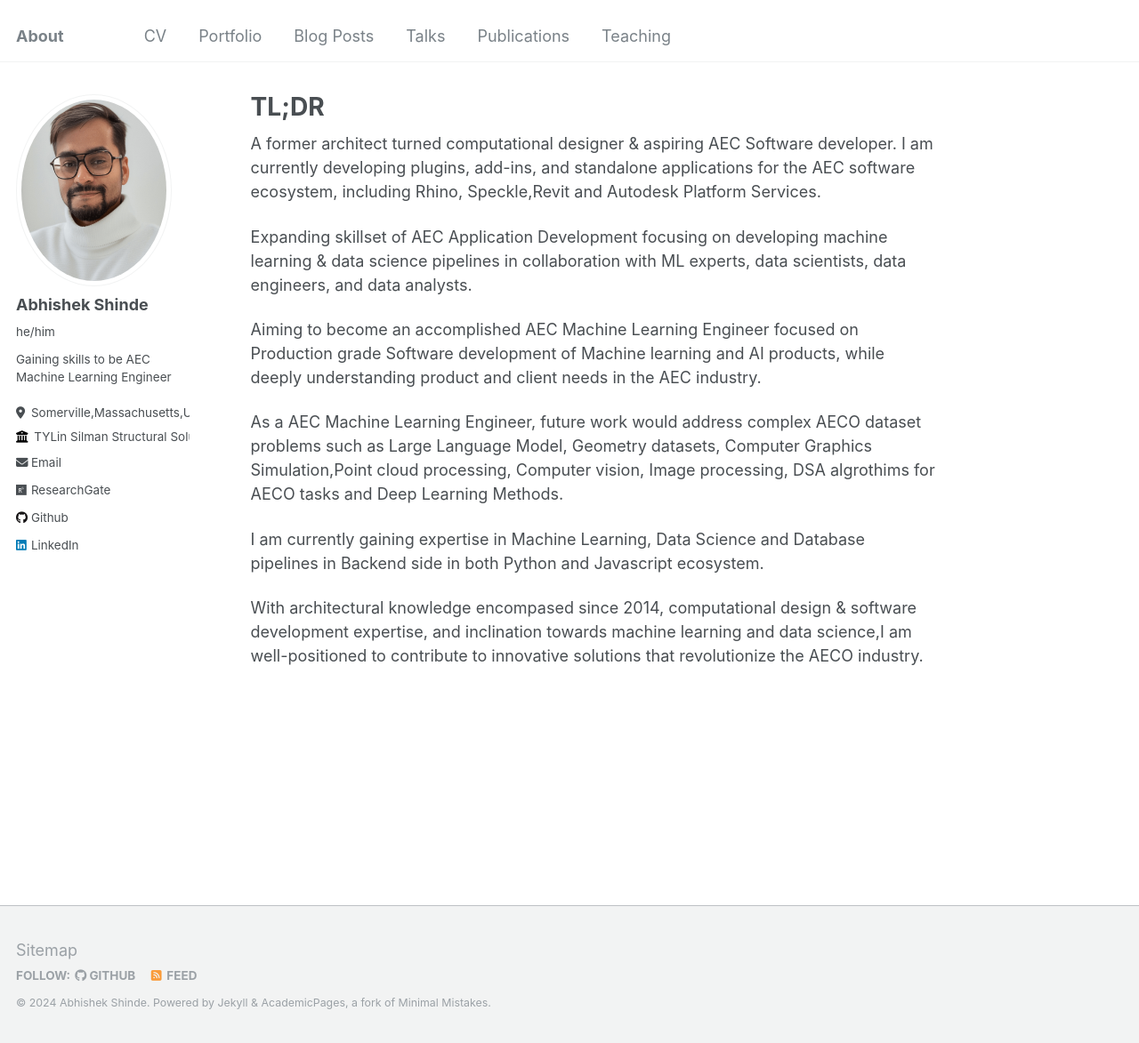
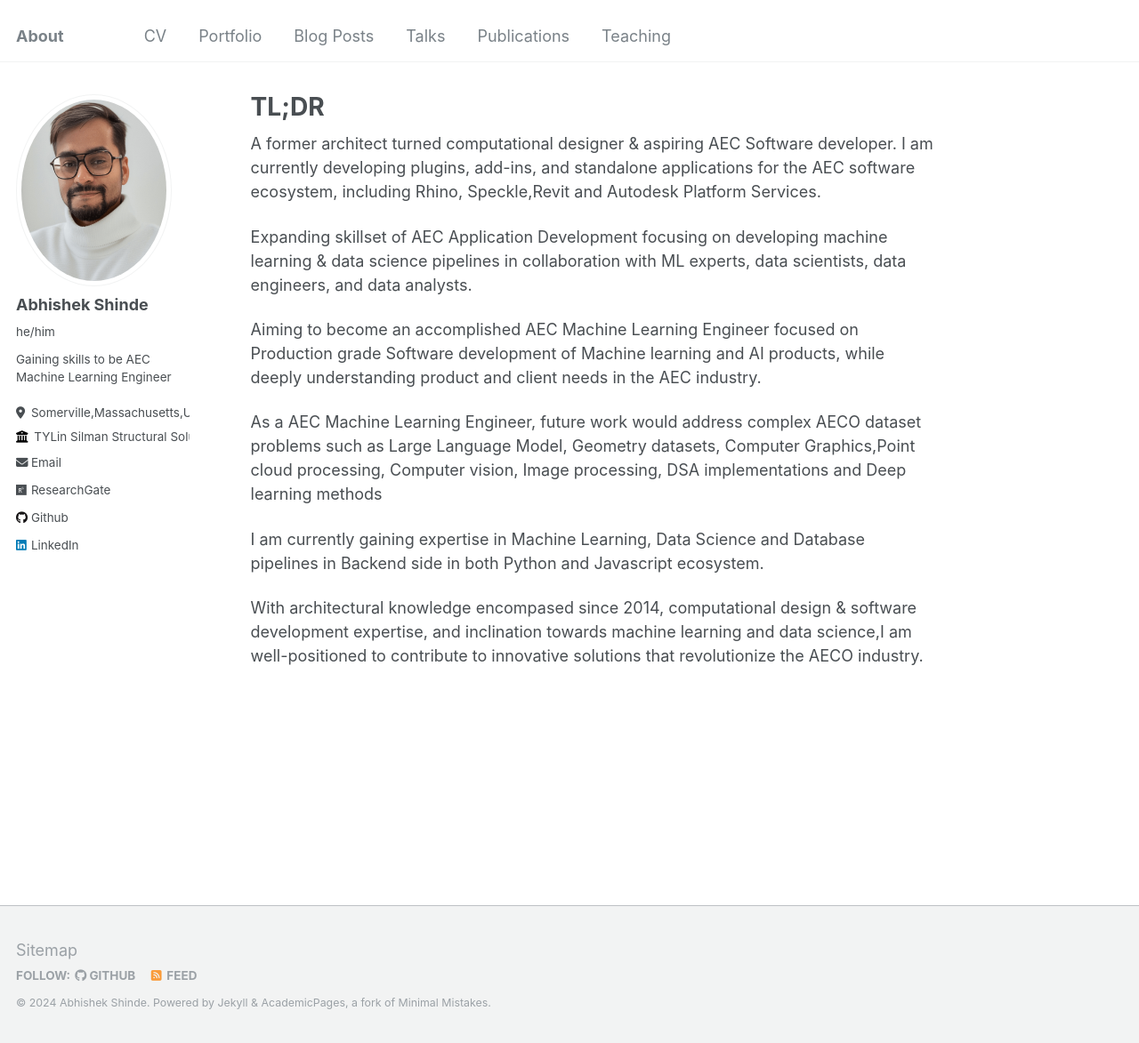
Before and after one commit to InquisitiveAS/InquisitiveAS.github.io, a Jekyll site: the page built from _pages/about.md, in a window 1280 px wide and 1173 px high. Shown: the whole window at 89% size. Built offline with Jekyll 4.4.1, drawn with Linux system fonts in a browser that asks for light colours.

Commit message:
Update about.md

```diff
--- a/_pages/about.md
+++ b/_pages/about.md
@@ -13,7 +13,7 @@
 
 Aiming to become an accomplished AEC Machine Learning Engineer focused on Production grade Software development of Machine learning and AI products, while deeply understanding product and client needs in the AEC industry.
 
-As a AEC Machine Learning Engineer, future work  would address complex AECO dataset problems such as Large Language Model, Geometry datasets, Computer Graphics Simulation,Point cloud processing, Computer vision, Image processing, DSA algrothims for AECO tasks and Deep Learning Methods.
+As a AEC Machine Learning Engineer, future work  would address complex AECO dataset problems such as Large Language Model, Geometry datasets, Computer Graphics,Point cloud processing, Computer vision, Image processing, DSA implementations and Deep learning methods
 
 I am currently gaining expertise in Machine Learning, Data Science and Database pipelines in Backend side in both Python and Javascript ecosystem.
 
```
